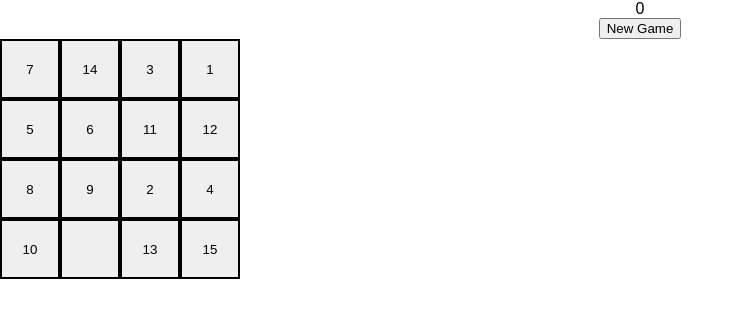
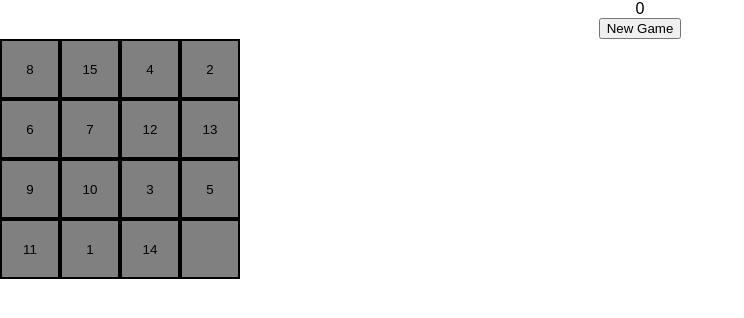
Before and after one commit to palzuncoff/specks-ts, a React app: page / in a window 1280 px wide. Shown: the top 318 px of the page, without its empty margins (0-744 px from the left). Built offline with nearby package versions, Linux system fonts and the light colour scheme.

Commit message:
Create Rave

```diff
--- a/src/App.tsx
+++ b/src/App.tsx
@@ -2,17 +2,20 @@ import * as React from 'react';
 import './App.css';
 import PassCount from './components/pass-count';
 import Row from './components/row';
+import * as collection from './constants';
 import * as utils from './utils';
 
 class App extends React.Component {
 
     public state: IGame = {
+        error: null,
         field: {
             0: [],
             1: [],
             2: [],
             3: [],
-        }
+        },
+        raver: 0,
     };
 
     public componentDidMount(): void {
@@ -34,7 +37,9 @@ class App extends React.Component {
                         key={key}
                         updateField={this.updateField}
                         rowIndex={+key}
-                        row={this.state.field[key]}/>
+                        row={this.state.field[key]}
+                        raver={this.state.raver}
+                    />
                 ))}
             </div>
         );
@@ -43,6 +48,10 @@ class App extends React.Component {
     private startGame = (): void => {
         const field: IRows = utils.startGame();
         this.setField(field);
+        utils.delay(collection.SPECS_COLLECTION, this.setRaver).catch(error => {
+            this.setState({ error });
+            throw error;
+        })
     };
 
     private updateField = (columnIndex: number, rowIndex: number, value: number): void => {
@@ -54,6 +63,11 @@ class App extends React.Component {
         this.setState({ field }, () => {
             localStorage.setItem('field', JSON.stringify(this.state.field))
         })
+    };
+
+    private setRaver = async (raver: number) => {
+        await utils.waitFor(collection.TIME_OUT);
+        this.setState({ raver })
     }
 }
 
--- a/src/components/row.tsx
+++ b/src/components/row.tsx
@@ -2,6 +2,7 @@ import * as React from 'react';
 import Speck from './speck';
 
 export interface IRow {
+    raver: number;
     row: number[];
     rowIndex: number;
     updateField(rowIndex: number, columnIndex: number, value: number): void;
@@ -18,6 +19,7 @@ class Row extends React.Component<IRow> {
                         columnIndex={i}
                         key={sp}
                         value={sp}
+                        raver={this.props.raver}
                     />
                 ))}
             </div>
--- a/src/components/speck.tsx
+++ b/src/components/speck.tsx
@@ -1,6 +1,7 @@
 import * as React from 'react';
 
 export interface ISpeck {
+    raver: number;
     value: number;
     rowIndex: number;
     columnIndex: number;
@@ -11,7 +12,7 @@ class Speck extends React.Component<ISpeck> {
     public render() {
         return (
             <button
-                style={{ width: '60px', height: '60px', borderStyle: 'solid'}}
+                style={{ width: '60px', height: '60px', borderStyle: 'solid', backgroundColor: this.onRave() }}
                 onClick={this.handleOnMove}
             >
                 {this.props.value !== 0 ? this.props.value : null}
@@ -22,6 +23,11 @@ class Speck extends React.Component<ISpeck> {
     private handleOnMove = (): void => {
         this.props.updateField(this.props.columnIndex, this.props.rowIndex, this.props.value)
     }
+
+    private onRave = (): string => {
+        const { raver, value } = this.props;
+        return raver === value && raver !== 0 ? 'red' : 'grey'
+    }
 }
 
 export default Speck;
--- a/src/constants/index.ts
+++ b/src/constants/index.ts
@@ -1,4 +1,4 @@
-export const SPECS_COLLECTION: number[] = [0, 1, 2, 3, 4, 5, 6, 7, 8, 9, 10, 11, 12, 13, 14, 15];
+export const SPECS_COLLECTION: number[] = [1, 2, 3, 4, 5, 6, 7, 8, 9, 10, 11, 12, 13, 14, 15, 0];
 export const END_GAME: IRows = {
     0: [1, 2, 3, 4],
     1: [5, 6, 0, 8],
@@ -17,3 +17,4 @@ export const passToWin: IRows = {
     2: [9, 10, 11, 0],
     3: [13, 14, 15, 12],
 };
+export const TIME_OUT: number = 100;
--- a/src/interfaces.d.ts
+++ b/src/interfaces.d.ts
@@ -7,6 +7,8 @@ interface IRows {
 
 interface IGame {
     field: IRows;
+    raver: number;
+    error: any | null;
 }
 
 interface ICount {
--- a/src/utils/index.ts
+++ b/src/utils/index.ts
@@ -60,3 +60,11 @@ export function storePass(): void {
     const next: number = Number.parseInt(last, 10) + 1;
     localStorage.setItem('pass', next.toString());
 }
+
+export const waitFor = (ms: number) => new Promise(r => setTimeout(r, ms));
+
+export async function delay(arr: number[], callback: any) {
+    for (let index: number = 0; index < arr.length; index++) {
+        await callback(arr[index], index, arr);
+    }
+}
--- a/tsconfig.json
+++ b/tsconfig.json
@@ -9,7 +9,7 @@
     "allowJs": true,
     "jsx": "react",
     "moduleResolution": "node",
-    "rootDir": "src",
+    "rootDir": ".",
     "forceConsistentCasingInFileNames": true,
     "noImplicitReturns": true,
     "noImplicitThis": true,
```
Also changed, not shown: 1 other file (tests, documents, lock files or other folders).
